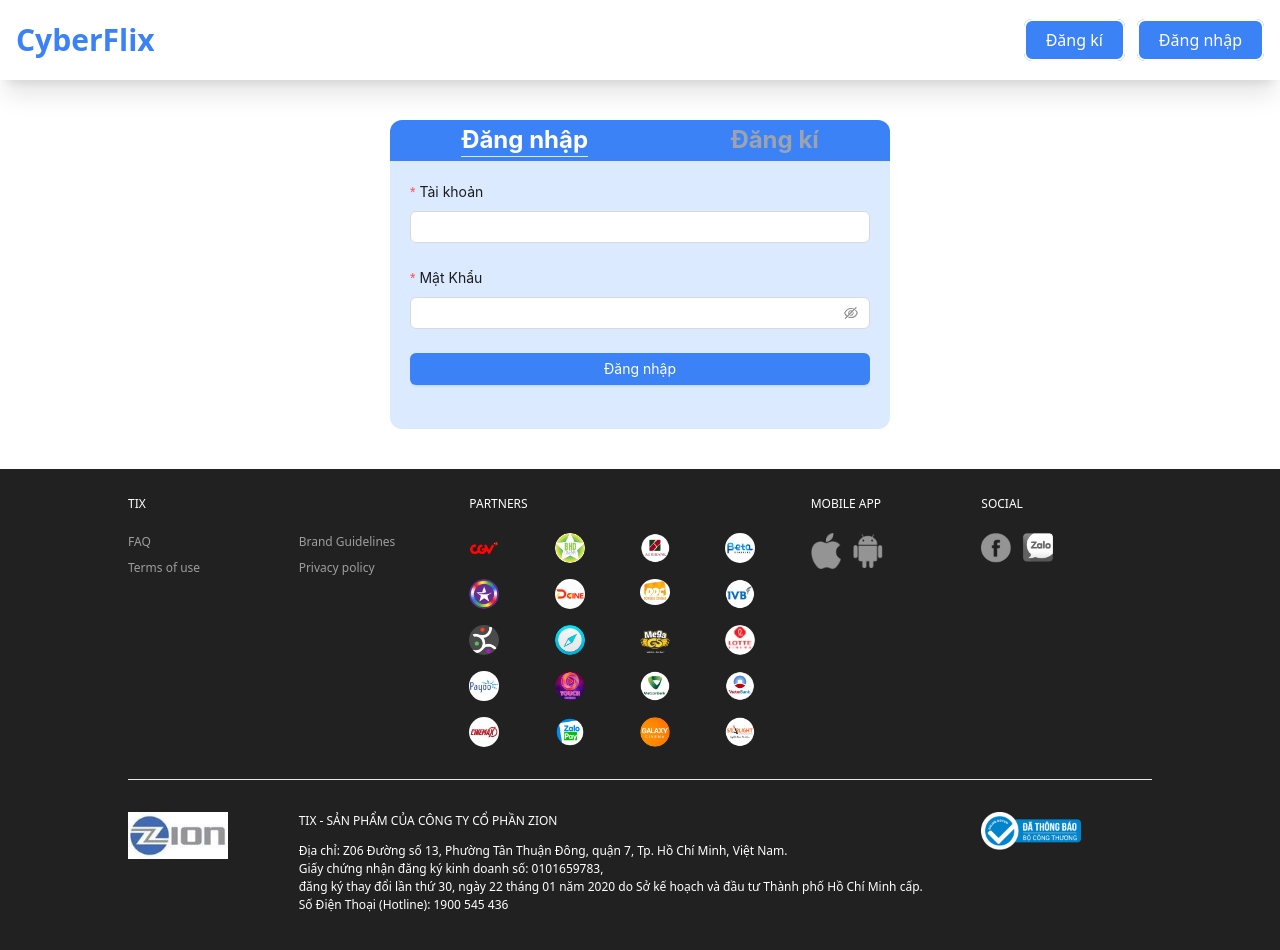
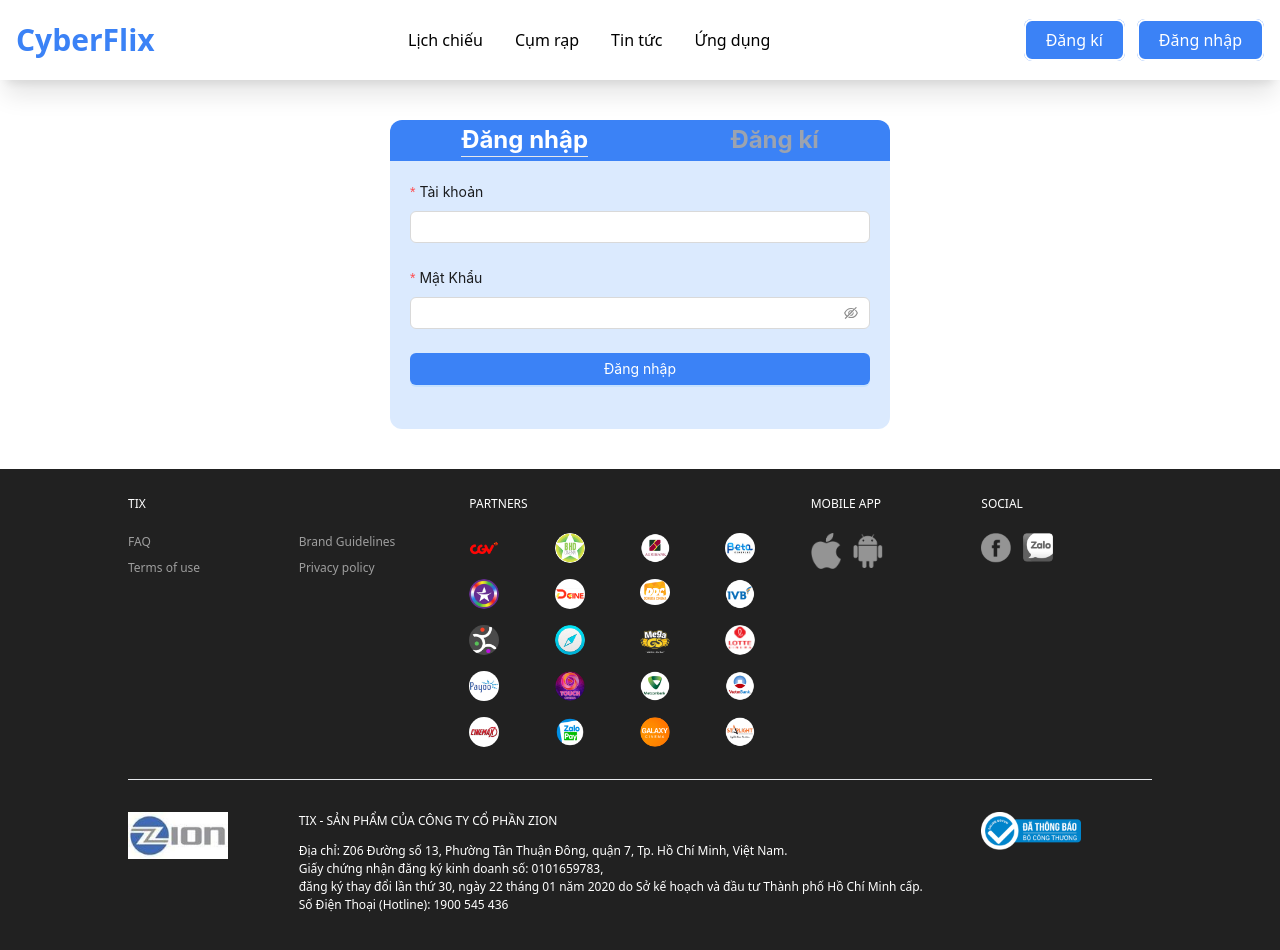
Before and after one commit to KHA0410/CyberFlix, a React (Create React App) app: page /login in a window 1280 px wide. Shown: the top 950 px of the page. Built offline with nearby package versions, Linux system fonts and the light colour scheme.

Commit message:
fixed errors

```diff
--- a/src/Pages/DetailPage/MovieProgram.jsx
+++ b/src/Pages/DetailPage/MovieProgram.jsx
@@ -32,11 +32,6 @@
     return (
         <div className='detailPage__movieProgram containerCss'>
             {/* Using ternary operator to check if having movie schedule */}
-            {dsLichChieu.heThongRapChieu.length === 0 ? (
-                <div>Khong co lich chieu</div>
-            ) : (
-                <div>Co lich chieu</div>
-            )}
         </div>
     )
 }
--- a/src/components/HeaderFlix/HeaderFlix.jsx
+++ b/src/components/HeaderFlix/HeaderFlix.jsx
@@ -59,8 +59,14 @@
     <div className='h-20'>
       <div className='h-20 flex justify-between items-center px-4 shadow-xl fixed z-10 bg-white w-full'>
         <NavLink to={"/"} className='text-3xl font-bold text-blue-500'>CyberFlix</NavLink>
+        <div className='headerFlix__menu lg:hidden'>
+          <a href='#lichChieu' className='menu__item mx-4'>Lịch chiếu</a>
+          <a href='#cumRap' className='menu__item mx-4'>Cụm rạp</a>
+          <a href='#' className='menu__item mx-4'>Tin tức</a>
+          <a href='#' className='menu__item mx-4'>Ứng dụng</a>
+        </div>
+        <div className='space-x-3'>{renderMenu()}</div>
 
-        <div className='space-x-3'>{renderMenu()}</div>
 
         {/* Button bars for mobile phone & tablets screen */}
         <div className='headerHome__bars lg:block hidden' onClick={handleOpenMenu}>
```
